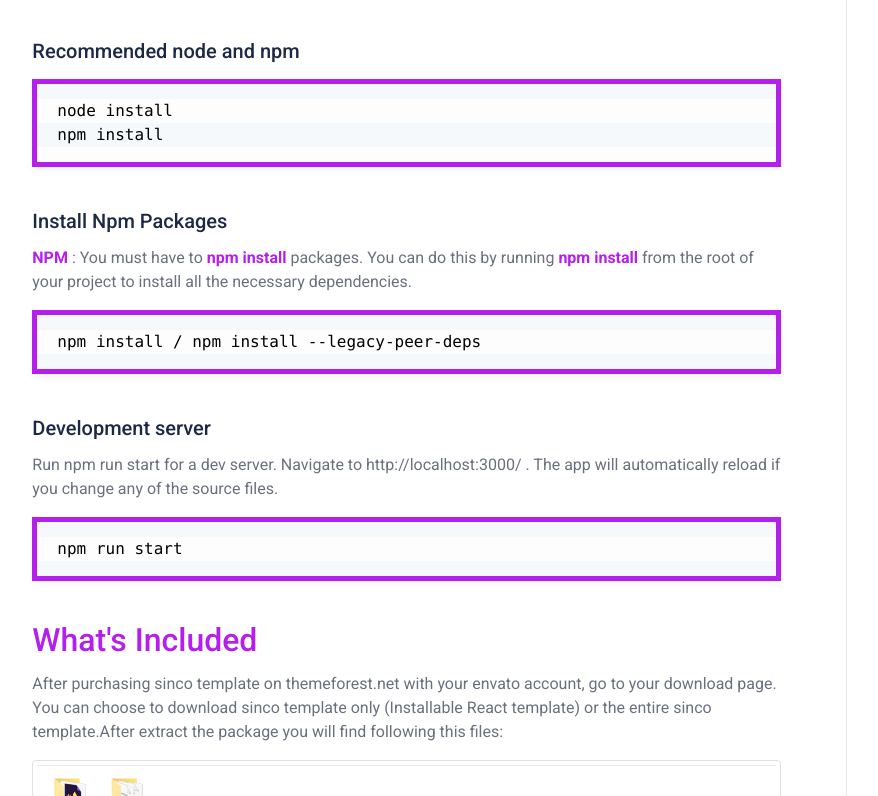
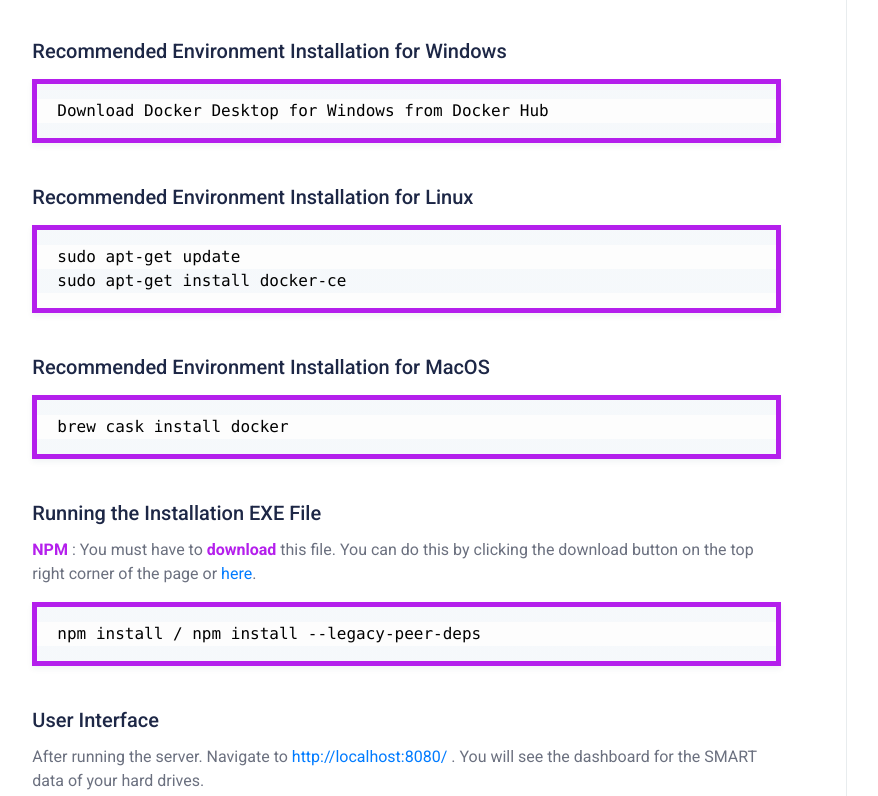
Before and after one commit to Prognostika/Prognostika-Docs, a plain HTML site: page index.html in a window 1280 px wide. Shown: the part 581-1377 px from the top of the page, without its empty margins (226-1104 px from the left). Drawn offline with Linux system fonts and the light colour scheme; some packages are replaced by stand-ins of ours; a script that the page names is missing.

Commit message:
Update index html

```diff
--- a/index.html
+++ b/index.html
@@ -201,8 +201,7 @@
                   <p>
                     Welcome to
                     <strong>Prognostika - The 1st AI-Powered Hard Drive Health Prediction System</strong>
-                    We would like to thank you for choosing our template -
-                    <strong>sinco</strong>.
+                    We would like to thank you for choosing our service.
                   </p>
                   <p>
                     It’s built with <strong>React js.</strong> Sinco is a
@@ -225,24 +224,44 @@
                   </p>
                 </div>
                 <h3 class="c_head load-order-2" id="php-configuration-limits">
-                  Recommended node and npm
+                  Recommended Environment Installation for Windows
                 </h3>
                 <div class="code_item">
                   <pre class="snippet">
                         <code class="language-html" data-lang="html">
-                            node install
-                            npm install
+                          Download Docker Desktop for Windows from Docker Hub
                         </code>
                     </pre>
                 </div>
                 <h3 class="c_head load-order-2" id="php-configuration-limits">
-                  Install Npm Packages
+                  Recommended Environment Installation for Linux
+                </h3>
+                <div class="code_item">
+                  <pre class="snippet">
+                        <code class="language-html" data-lang="html">
+                          sudo apt-get update
+                          sudo apt-get install docker-ce
+                        </code>
+                    </pre>
+                </div>
+                <h3 class="c_head load-order-2" id="php-configuration-limits">
+                  Recommended Environment Installation for MacOS
+                </h3>
+                <div class="code_item">
+                  <pre class="snippet">
+                        <code class="language-html" data-lang="html">
+                          brew cask install docker
+                        </code>
+                    </pre>
+                </div>
+                <h3 class="c_head load-order-2" id="php-configuration-limits">
+                  Running the Installation EXE File
                 </h3>
                 <p>
                   <strong>NPM</strong> : You must have to
-                  <strong>npm install</strong> packages. You can do this by
-                  running <strong>npm install</strong> from the root of your
-                  project to install all the necessary dependencies.
+                  <strong>download</strong> this file. You can do this by
+                  clicking the download button on the top right corner of the
+                  page or <a href="http://localhost:8080/">here</a>.
                 </p>
                 <div class="code_item">
                   <pre class="snippet">
@@ -252,12 +271,11 @@
                     </pre>
                 </div>
                 <h3 class="c_head load-order-2" id="php-configuration-limits">
-                  Development server
+                  User Interface
                 </h3>
                 <p>
-                  Run npm run start for a dev server. Navigate to
-                  http://localhost:3000/ . The app will automatically reload
-                  if you change any of the source files.
+                  After running the server. Navigate to
+                  <a href="http://localhost:8080/">http://localhost:8080/</a> . You will see the dashboard for the SMART data of your hard drives.
                 </p>
                 <div class="code_item">
                   <pre class="snippet">
@@ -876,8 +894,7 @@
                     Change Log
                   </h2>
                   <p>
-                    <strong><a target="_blank" href="https://themeforest.net/user/hamina-themes">Hamina-Themes
-                        Team</a></strong>
+                    <strong><a target="_blank" href="https://themeforest.net/user/hamina-themes">Prognostika Development Team</a></strong>
                     never stops Improving, bug fixes, and improvements. See
                     What's New. We recommend you to read the changelog for
                     every update.
@@ -887,7 +904,7 @@
                   <div class="row changelog_info" id="v100">
                     <div class="col-lg-3 changelog_date">
                       <div class="c_date">
-                        <h6>14 May 2022</h6>
+                        <h6>29 May 2024</h6>
                         <p>First release</p>
                       </div>
                     </div>
@@ -910,7 +927,7 @@
                   <div class="col-lg-6">
                     <h6>
                       <i class="icon_mail_alt"></i>Support?
-                      <a href="mailto:hasanlab1999@hotmail.com">hasanlab1999@hotmail.com</a>
+                      <a href="mailto:lrt2436559745@gmail.com">lrt2436559745@gmail.com</a>
                     </h6>
                   </div>
                   <div class="col-lg-6">
@@ -928,8 +945,8 @@
               <div class="hire-us">
                 <p class="explanation hire expn-left">
                   Need customization the template or custom development
-                  services please contact us. <br /><br /><a href="mailto:mail%20to:hasanlab1999@hotmail.com,com"
-                    title="hasanlab1999@hotmail.com" class="action_btn btn_small">Email Us<i
+                  services please contact us. <br /><br /><a href="mailto:mail%20to:lrt2436559745@gmail.com,com"
+                    title="lrt2436559745@gmail.com" class="action_btn btn_small">Email Us<i
                       class="arrow_right"></i></a>
                 </p>
               </div>
@@ -943,8 +960,8 @@
         <div class="row justify-content-center text-center">
           <div class="col-lg-6">
             <p>
-              © 2022 All Rights Reserved by
-              <a target="_blank" href="https://themeforest.net/user/hamina-themes">Hamina-Themes</a>
+              © 2024 All Rights Reserved by
+              <a target="_blank" href="https://prognostika.cloud">Prognostika</a>
             </p>
           </div>
         </div>
```
